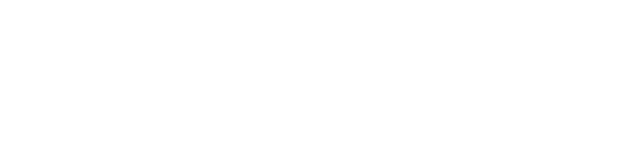
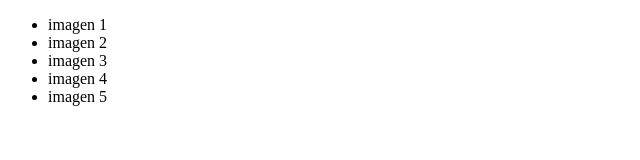
Before and after one commit to mogonme/sesion_2_masterclass_3, a plain HTML site: page galeria.html in a window 1280 px wide. Shown: the whole page, without its empty margins (0-640 px from the left). Drawn offline with Linux system fonts and the light colour scheme.

Commit message:
listado galeria

```diff
--- a/galeria.html
+++ b/galeria.html
@@ -4,10 +4,18 @@
 <head>
     <meta charset="UTF-8">
     <meta name="viewport" content="width=device-width, initial-scale=1.0">
-    <title>Galería </title>
+    <title>Galería</title>
 </head>
 
 <body>
 
+<ul>
+<li>imagen 1</li>
+<li>imagen 2</li>
+<li>imagen 3</li>
+<li>imagen 4</li>
+<li>imagen 5</li>
+</ul>
+
 </body>
 </html>
```
